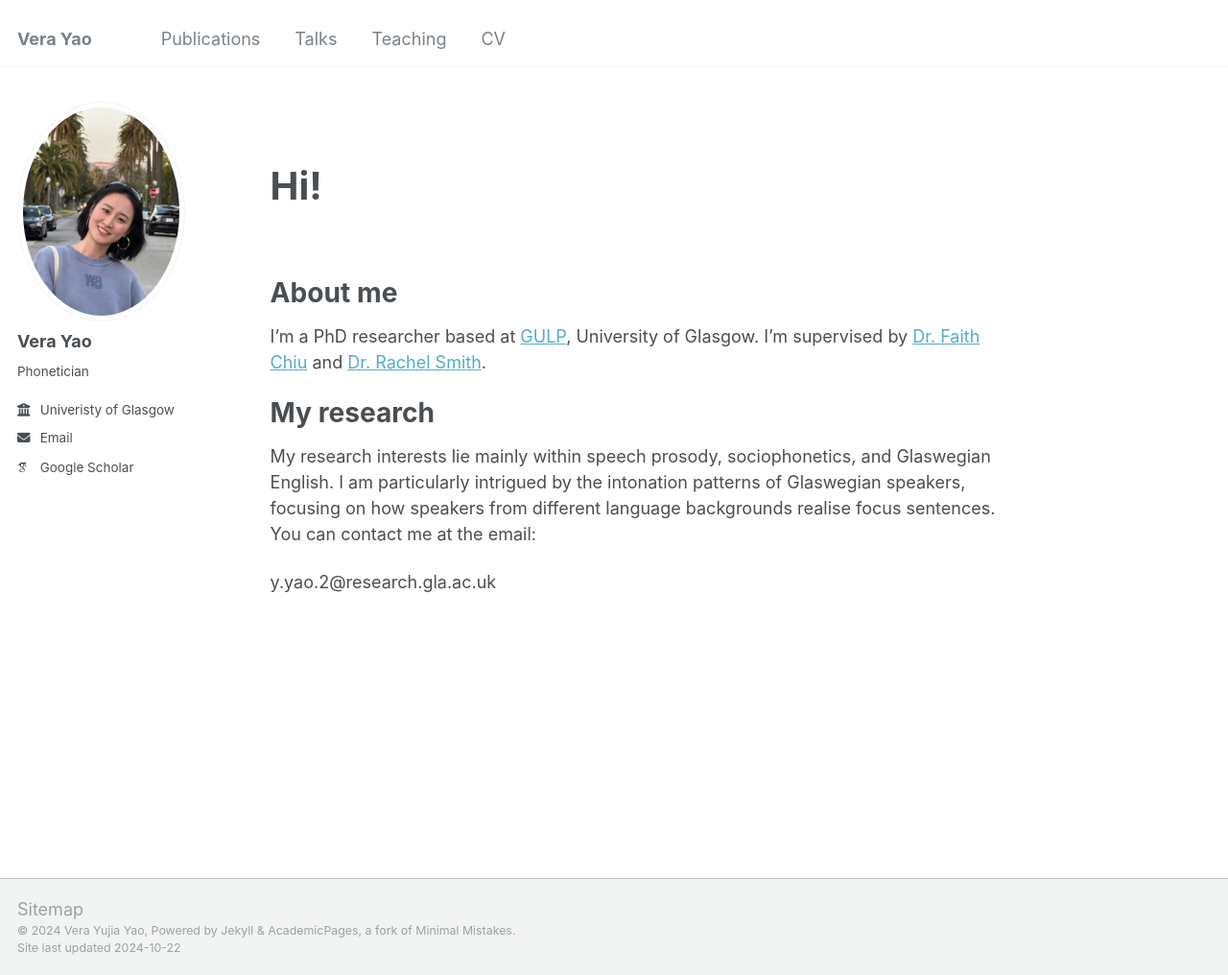
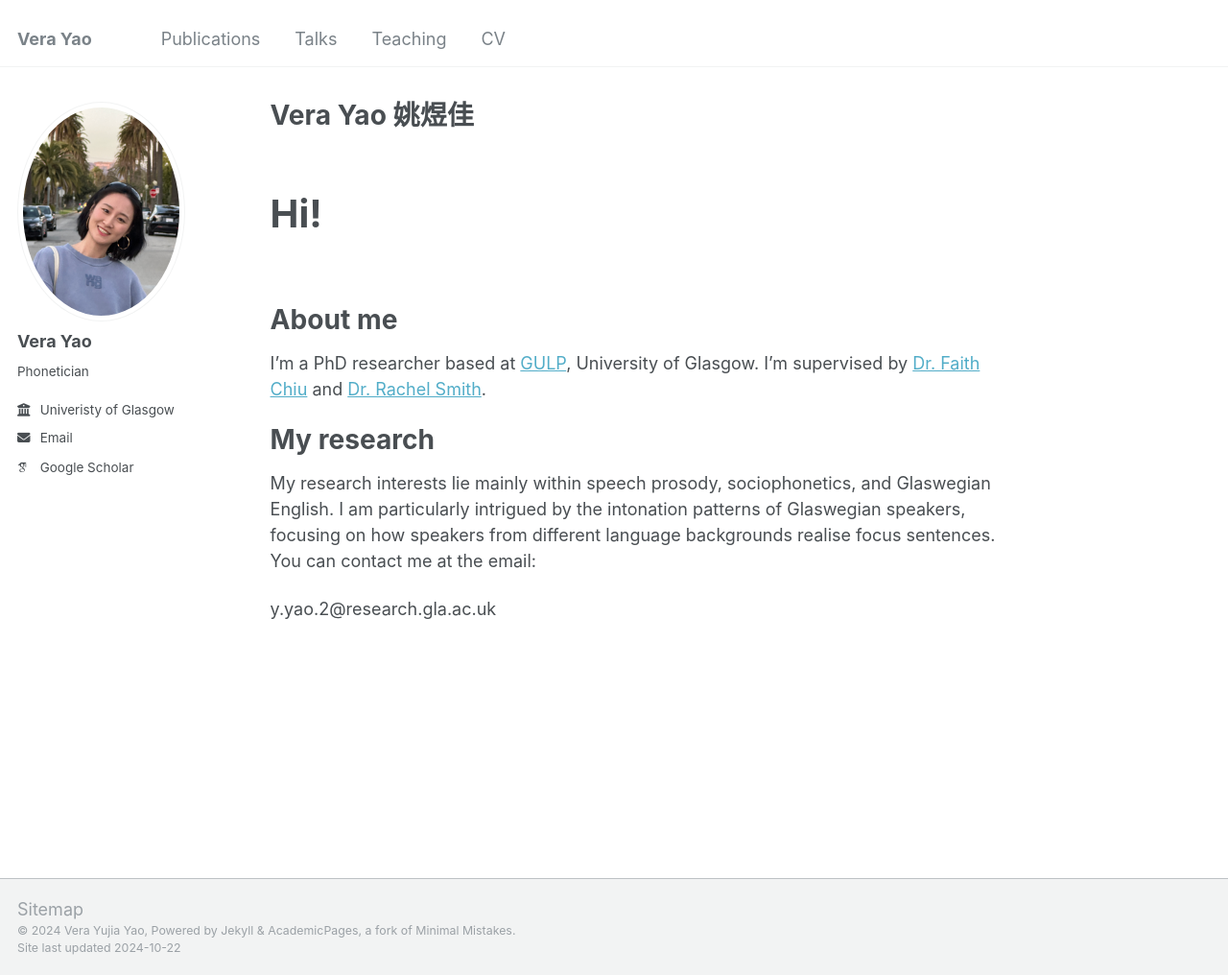
Before and after one commit to verayaoyu/vera, a Jekyll site: the page built from _pages/about.md, in a window 1280 px wide and 1016 px high. Shown: the whole window at 96% size. Built offline with Jekyll 4.4.1, drawn with Linux system fonts in a browser that asks for light colours; some web fonts are replaced.

Commit message:
Update about.md

```diff
--- a/_pages/about.md
+++ b/_pages/about.md
@@ -1,6 +1,6 @@
 ---
 permalink: /
-title: " "
+title: "Vera Yao 姚煜佳"
 author_profile: true
 redirect_from:
   - /about/
```
